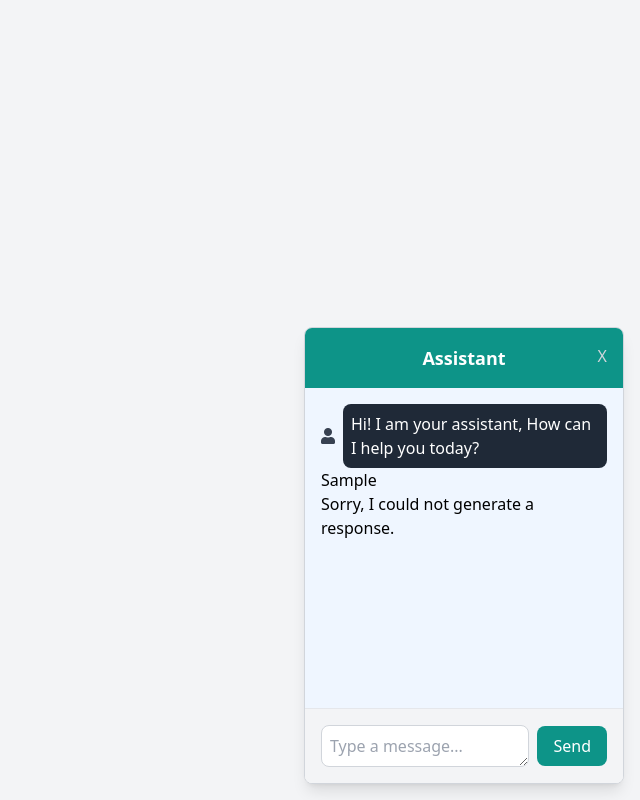
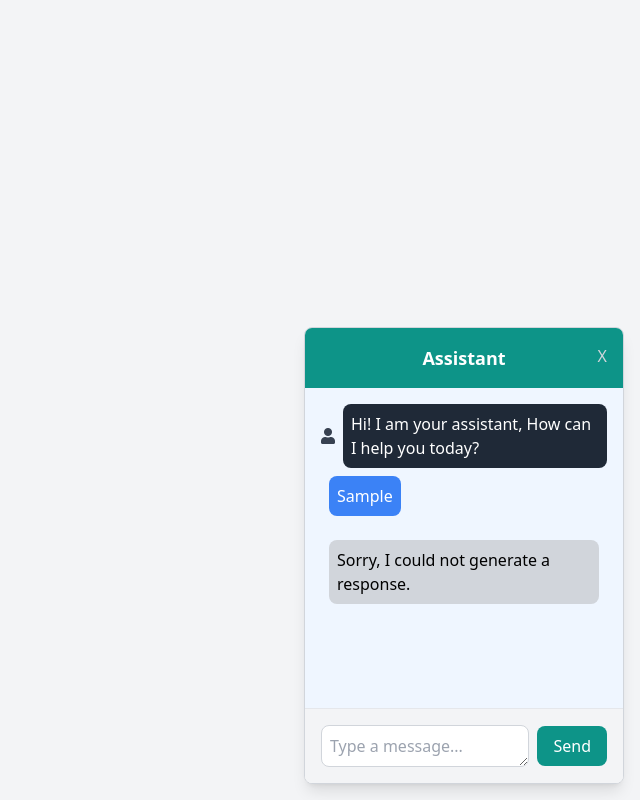
Before and after one commit to kimani845/Chat_with_UI, a website with bundled scripts: page index.html in a window 1280 px wide. Both pictures are taken after typing "Sample" into the empty fields and a click on the button "Send". Shown: the whole page, without its empty margins (640-1280 px from the left). Built offline with nearby package versions, Linux system fonts and the light colour scheme; some packages are replaced by stand-ins of ours; no server answers.

Commit message:
changed the user message styling and bot reply styling

```diff
--- a/script.js
+++ b/script.js
@@ -110,8 +110,8 @@ const handleChat = () => {
 
     // Append user message to chatbox
     const chatLi = document.createElement('li');
-    chatLi.classList.add("chat", "chat-outgoing");
-    chatLi.innerHTML = `<p>${userMessage}</p>`;
+    chatLi.classList.add("chat", "chat-outgoing", "flex", "justify-start", "items-center", "gap-2", "p-2", "rounded-lg", "mb-2");
+    chatLi.innerHTML = `<p class="bg-blue-500 text-white p-2 rounded-lg">${userMessage}</p>`; // Blue background for user message
     chatbox.appendChild(chatLi);
     chatbox.scrollTo(0, chatbox.scrollHeight);
     chatInput.value = ""; // Clear input field
@@ -119,8 +119,8 @@ const handleChat = () => {
     // Simulate bot response
     setTimeout(() => {
         const botReply = document.createElement('li');
-        botReply.classList.add("chat", "chat-incoming");
-        botReply.innerHTML = `<p>Typing...</p>`;
+        botReply.classList.add("chat", "chat-incoming", "flex", "justify-start", "items-center", "gap-2", "p-2", "rounded-lg", "mb-2");
+        botReply.innerHTML = `<p class="bg-gray-300 text-black p-2 rounded-lg">Typing...</p>`; // Default text while bot is typing
         chatbox.appendChild(botReply);
         // const incomingChatLi = createChatLi("Typing...", "chat-incoming");
         chatbox.appendChild(botReply);
```
Also changed, not shown: index.html (+0 -2 lines).
